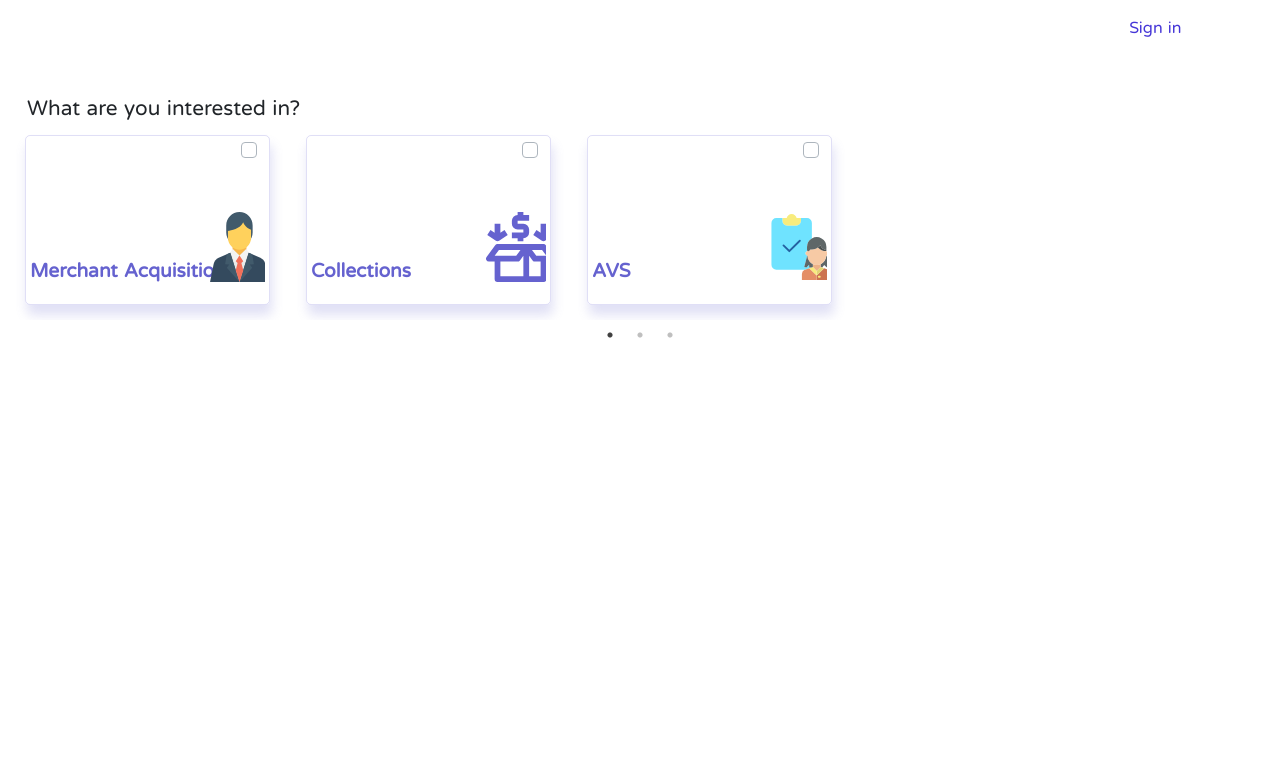
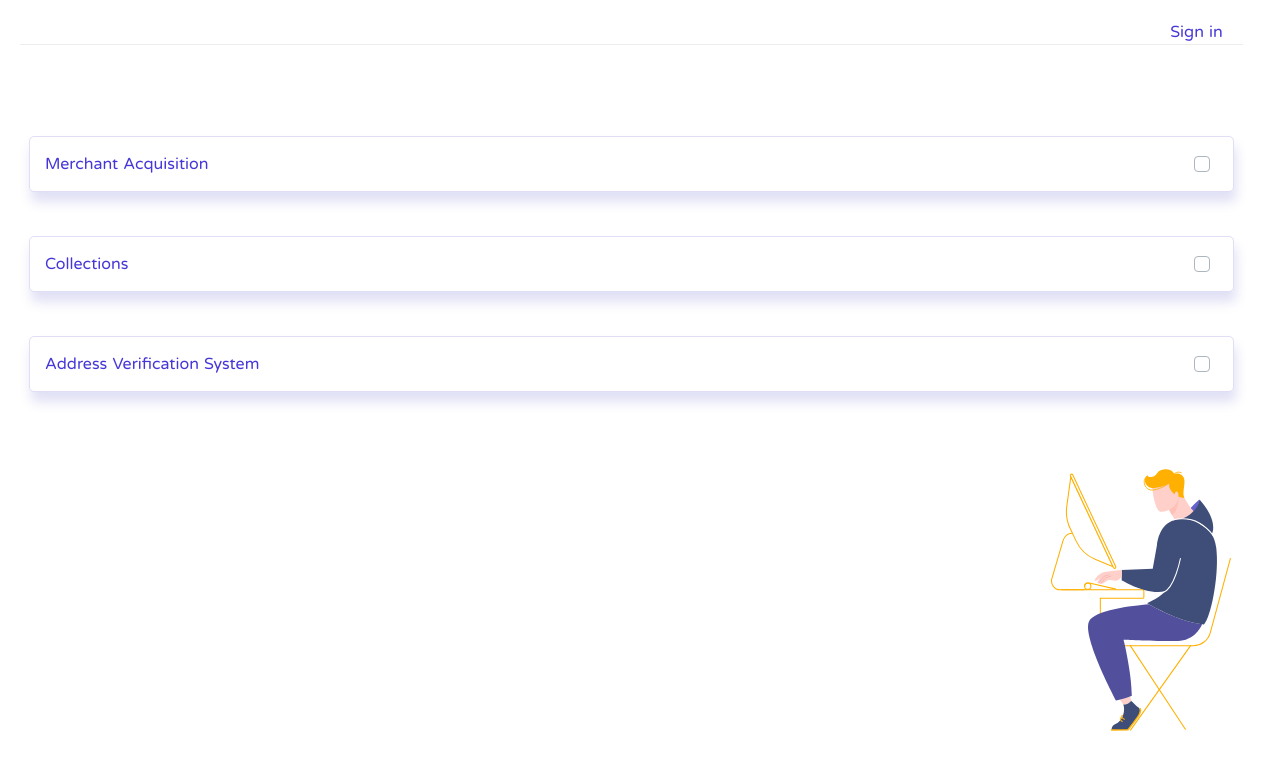
Before and after one commit to ondfavourmachine/AgentOfMerchantClan, a Nuxt app: page /interests in a window 1280 px wide. Shown: the top 770 px of the page. Built offline with nearby package versions, Linux system fonts and the light colour scheme; what vue-carousel-3d would draw is missing.

Commit message:
made a few changes to the signup flow

```diff
--- a/assets/css/global.css
+++ b/assets/css/global.css
@@ -280,7 +280,7 @@
   height: 120vh;
   width: 100vw;
   position: relative;
-  margin: 0;
+  margin: 0 auto;
   padding: 0;
 }
 
--- a/pages/interests.vue
+++ b/pages/interests.vue
@@ -1,7 +1,7 @@
 
 
 <template>
-  <div class="main">
+  <!-- <div class="main">
     <div class="general-parent">
       <div class="sign-in">
         <nuxt-link to="/login">
@@ -66,7 +66,6 @@
           </div>
         </div>
       </div>
-      <!-- <div class="my-div">4</div> -->
     </VueSlickCarousel>
 
     <div class="img-background">
@@ -74,7 +73,69 @@
         Next
         <span></span>
       </span>
-      <!-- <img src="../assets/css/images/character 6.svg" alt /> -->
+      <img src="../assets/css/images/character 6.svg" alt />
+    </div>
+  </div>-->
+
+  <div class="main-container">
+    <div class="parent">
+      <div class="child-one">
+        <div class="heading">
+          <nuxt-link to="/login">
+            <a style="color: rgba(20, 0, 204, 0.789)">Sign in</a>
+          </nuxt-link>
+        </div>
+      </div>
+
+      <div class="child-two">
+        <div class="sub-one">
+          Merchant Acquisition
+          <span>
+            <b-form-checkbox
+              id="checkbox-1"
+              v-model="status"
+              name="checkbox-1"
+              value="merchant acquisition"
+              unchecked-value="not_accepted"
+            ></b-form-checkbox>
+          </span>
+        </div>
+
+        <div class="sub-two">
+          Collections
+          <span>
+            <b-form-checkbox
+              id="checkbox-2"
+              v-model="status"
+              name="checkbox-2"
+              value="collection"
+              unchecked-value="not_accepted"
+            ></b-form-checkbox>
+          </span>
+        </div>
+
+        <div class="sub-three">
+          Address Verification System
+          <span>
+            <b-form-checkbox
+              id="checkbox-3"
+              v-model="status"
+              name="checkbox-3"
+              value="avs"
+              unchecked-value="not_accepted"
+            ></b-form-checkbox>
+          </span>
+        </div>
+      </div>
+      <div class="child-three">
+        <div class="img-background">
+          <span @click="addInterests" v-if="statusArray.length > 0" class="join-us">
+            Next
+            <span></span>
+          </span>
+          <img src="../assets/css/images/character 6.svg" alt />
+        </div>
+      </div>
     </div>
   </div>
 </template>
@@ -156,87 +217,48 @@ export default {
   height: 100vh;
 }
 
-.general-parent .sign-in {
-  align-self: flex-end;
+.parent {
+  grid-template-rows: 10vh 40vh 45vh;
 }
 
-.general-parent .text-home {
-  align-self: flex-start;
+div.child-two {
+  grid-row: 2/3;
+  padding: 12px;
+  display: grid;
+  grid-template-rows: repeat(3, 1fr);
+  align-items: center;
+  grid-gap: 5px;
+}
+div.child-two .sub-one,
+div.child-two .sub-two,
+div.child-two .sub-three {
+  color: rgba(20, 0, 204, 0.789);
+  border-radius: 5px;
+  border: 1px solid rgba(101, 98, 207, 0.2);
+  box-shadow: 2px 10px 12px rgba(101, 98, 207, 0.2);
+  padding: 15px;
+  max-width: 100%;
 }
 
-.general-parent {
-  width: 92%;
-  height: 100px;
-  padding: 6px;
-  margin: 10px;
-
+div.child-two .sub-one {
+  /* justify-content: center; */
+  grid-row: 1/2;
   display: flex;
-  flex-flow: column wrap;
-  justify-content: flex-start;
-  align-items: center;
+  justify-content: space-between;
+}
+div.child-two .sub-two {
+  grid-row: 2/3;
+  display: flex;
+  justify-content: space-between;
+}
+div.child-two .sub-three {
+  grid-row: 3/4;
+  display: flex;
+  justify-content: space-between;
 }
 
-.text-home {
-  width: 99%;
-  font-size: 1.3rem;
-  padding: 23px 3px 0 11px;
-  /* line-height: 3.1; */
-  transform: translateY(30px);
-}
-.my-div {
-  height: 200px;
-  padding: 15px;
-  color: white;
-}
-
-.my-div .child {
-  border: 1px solid rgba(101, 98, 207, 0.2);
-  border-radius: 5px;
-  height: 100%;
-  display: flex;
-  flex-flow: column wrap;
-  align-items: flex-start;
-  justify-content: space-between;
-  box-shadow: 2px 10px 12px rgb(101, 98, 207, 0.2);
-  padding: 2px 4px 0px 4px;
-}
-.child-inner-first {
-  align-self: flex-end;
-}
-
-.child-inner-second {
-  position: relative;
-  height: 70%;
-  width: 100%;
-  font-weight: 600;
-  font-size: 1.05rem;
-  color: rgba(101, 98, 207, 1);
-  overflow: hidden;
-  display: flex;
-  flex-direction: row;
-}
-
-.child-inner-second img {
-  object-fit: contain;
-  width: 60%;
-  height: 60%;
-  position: absolute;
-  top: 24px;
-  right: -45px;
-}
-
-.child-inner-second span {
-  align-self: flex-end;
-  padding-bottom: 18px;
-  font-size: 1.2rem;
-}
-
-/* .my-div:first-child {
-  margin-right: 20px;
-} */
-
-.slick-dots {
-  bottom: -14px !important;
+div.child-two div span {
+  color: rgba(20, 0, 204, 0.789);
 }
 
 .img-background {
@@ -251,7 +273,7 @@ export default {
 .img-background .join-us {
   position: absolute;
   width: 67px;
-  top: 2%;
+  top: 18%;
   left: 5%;
   padding: 10px;
 }
@@ -264,4 +286,9 @@ export default {
   border: 2px solid rgba(101, 98, 207, 0.6);
   /* padding: 15px; */
 }
+
+.heading {
+  justify-content: flex-end;
+  padding-right: 20px;
+}
 </style>
```
